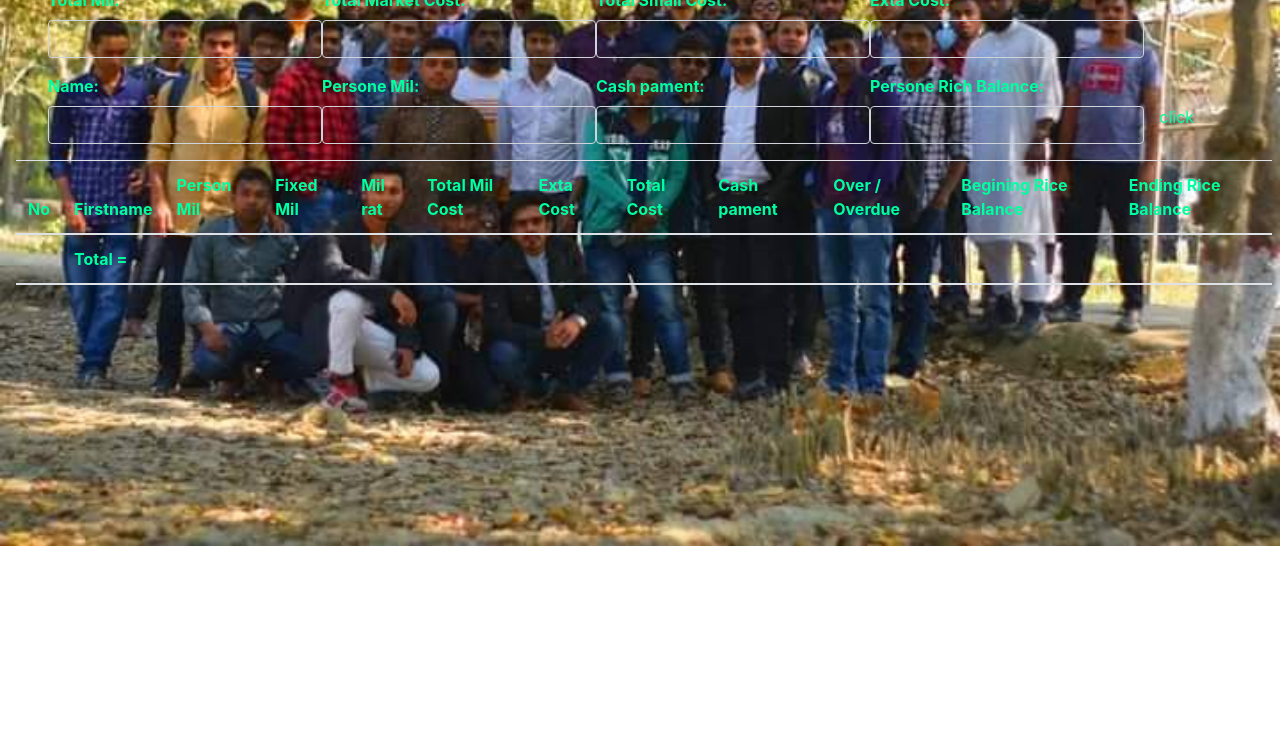
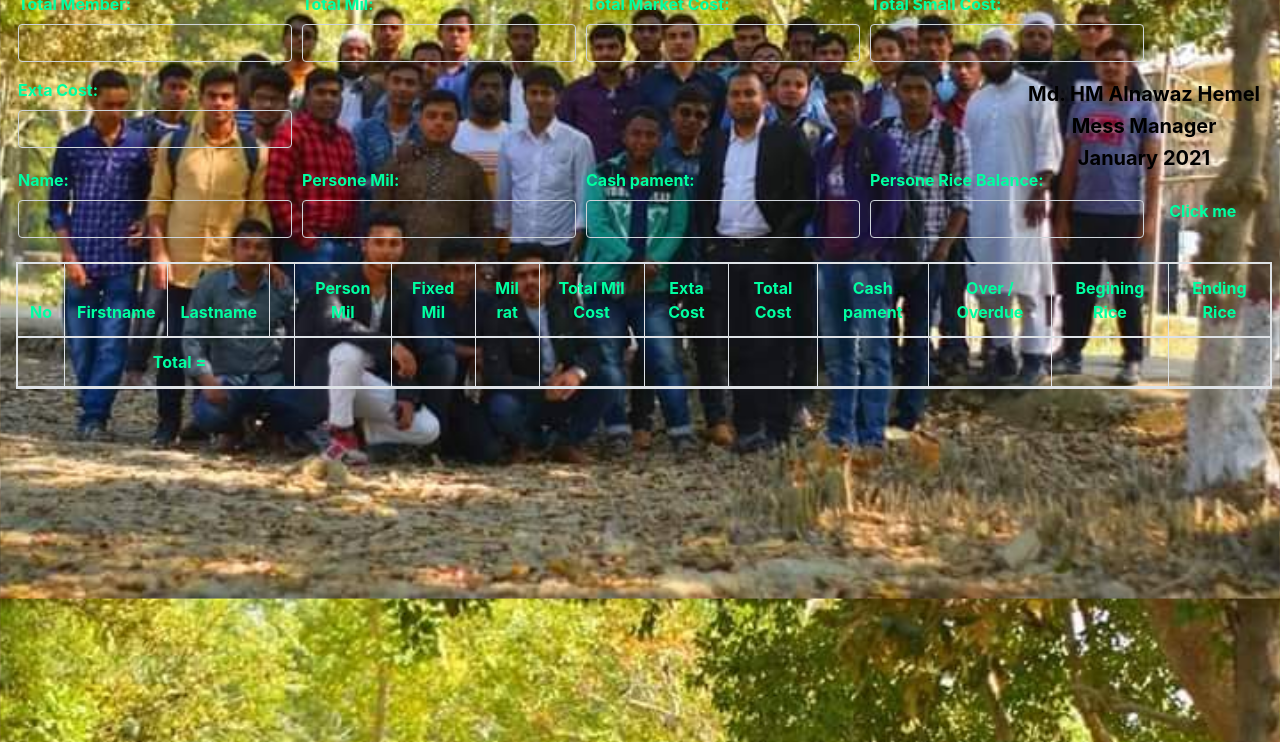
Before and after one commit to nazmulhasan21/Calculator-for-Mass-Maneger, a plain HTML site: page index.html in a window 1280 px wide. Shown: the part 58-800 px from the top of the page. Drawn offline with nearby package versions, Linux system fonts and the light colour scheme.

Commit message:
Add files via upload

```diff
--- a/app.js
+++ b/app.js
@@ -25,8 +25,8 @@ var CalculatController = (function(){
        allData:{
            cost:[],
            input:[]
-       }
-   };
+                }
+            };
    var list = [];
 
    return{
@@ -106,7 +106,7 @@ var CalculatController = (function(){
                 milRat = totalMarCost / obj.inputTotalMil;
                 fixedMil = (obj.inputPerSonMil >64 ? fixedMil = obj.inputPerSonMil : fixedMil = 65);
                 totalMilCost = milRat * (obj.inputPerSonMil > 64 ? obj.inputPerSonMil = obj.inputPerSonMil : 65);
-                extCost = obj.inputExtCost / 23;
+                extCost = obj.inputExtCost / obj.inputTotalMember;
                 totalCost = totalMilCost + extCost;
                 overDue = obj.inputCashPament - totalCost;
                 endingRiceBal = obj.inputPerRichBalance - obj.inputPerSonMil;
@@ -154,7 +154,8 @@ var UIController = (function(){
         inputExtCost: ".total_exta_cost",
         inputCashPament: ".total_pament",
         list_contaner: ".list_contaner",
-        inputPerRich_balance: ".perRice_balance"
+        inputPerRich_balance: ".perRice_balance",
+        inputTotalMember: ".total_member"
 
 
     };
@@ -171,6 +172,7 @@ var UIController = (function(){
                 inputExtCost: parseInt(document.querySelector(DOMString.inputExtCost).value),
                 inputCashPament: parseInt(document.querySelector(DOMString.inputCashPament).value),
                 inputPerRichBalance: parseInt(document.querySelector(DOMString.inputPerRich_balance).value),
+                inputTotalMember: parseInt(document.querySelector(DOMString.inputTotalMember).value)
 
 
             };
@@ -179,7 +181,7 @@ var UIController = (function(){
         addListItem:function(obj, input){
 
             var html, newHtml;
-            html = '<tr id="%id%"><td>%id%</td><td class="fname">%fname%</td><td class="persone_mil">%persone_mil% </td><td class="fixed_mil">%fixed_mil%</td><td class="mil_rat">%mil_rat%</td><td class="total_mil_cost">%total_mil_cost%</td><td class="exta_cost">%exta_cost%</td><td class="total_cost">%total_cost%</td><td class ="cash_pament"> %cashpament% </td><td class ="over_due"> %overdue% </td><td class ="begining_rice_balance"> %begining_rice_balance% </td><td class ="endning_rice_balance"> %endning_rice_balance% </td></tr>'
+            html = '<tr id="%id%"><td>%id%</td><td class="fname" colspan="3">%fname%</td><td class="persone_mil">%persone_mil% </td><td class="fixed_mil">%fixed_mil%</td><td class="mil_rat">%mil_rat%</td><td class="total_mil_cost">%total_mil_cost%</td><td class="exta_cost">%exta_cost%</td><td class="total_cost">%total_cost%</td><td class ="cash_pament"> %cashpament% </td><td class ="over_due"> %overdue% </td><td class ="begining_rice_balance"> %begining_rice_balance% </td><td class ="endning_rice_balance"> %endning_rice_balance% </td></tr>'
 
             newHtml = html.replace("%id%", obj.id);
             newHtml = newHtml.replace("%id%", obj.id);
@@ -200,6 +202,15 @@ var UIController = (function(){
             document.querySelector(DOMString.list_contaner).insertAdjacentHTML("beforeend", newHtml);
         },
 
+        clearFields: function(){
+                 var fields = document.querySelectorAll(".persone_data .form-control");
+                 fields.forEach((el, i) => {
+                      el.value = "";
+                     fields[0].focus();
+                 });
+
+        },
+
         displayTotalCost: function(obj, id){
 
 
@@ -214,7 +225,19 @@ var UIController = (function(){
              document.querySelector(".begining_total_rich").textContent= obj.beginingTotalRiceBal;
              document.querySelector(".ending_total_rich").textContent= obj.totalEndingRiceBal;
 
-         }
+         },
+         displayTime: function(){
+             var now, year;
+              now = new Date();
+              month = now.getMonth();
+              year = now.getFullYear();
+              months =  ["January", "February", "March", "April", "May", "June", "July", "August", "September", "October", "November", "December"];
+              time = months[month] + " " + year;
+
+
+              document.querySelectorAll(".time").forEach(el => el.textContent = time);
+            }
+
 
     };
 
@@ -260,6 +283,8 @@ var Controller = (function(CalCtrl, UICtrl){
 
 
        UICtrl.displayTotalCost(total, cost);
+
+      UICtrl.clearFields();
         console.log(cost);
        };
 
@@ -274,6 +299,8 @@ var Controller = (function(CalCtrl, UICtrl){
         init:function(){
             console.log("I am start");
             addEventListener();
+             //displytime
+            UICtrl.displayTime();
         }
     }
 
--- a/index.html
+++ b/index.html
@@ -22,13 +22,24 @@
     <title>Calculator for Mass Maneger</title>
 </head>
 <body>
-<section>
-  <h2 class="text-center">Calculator for Mass Maneger</h2>
+<section class="mt-1">
+  <h2 class="text-center">Calculator for Mass Maneger <span class="time"></span></h2>
+    <div class="messManagerdetials text-center pl-1">
+        <h5 >Md. HM Alnawaz Hemel </h5>
+        <h5>Mess Manager</h5>
+    <h5 class="time"></h5>
+</div>
+
 </section>
     <!-- input section -->
     <section class="input_section">
-        <div class="row ml-5 ">
+        <div class="row ml-2 mb-1  ">
 
+
+                <div class="form-group">
+                    <label for="usr">Total Member:</label>
+                    <input type="number" class="form-control total_member" id="usr">
+                </div>
 
 
                 <div class="form-group">
@@ -54,7 +65,7 @@
         </div>
 
 
-        <div class="row ml-5">
+        <div class="row ml-2 mb-2 persone_data ">
 
             <div class="form-group ">
                 <label for="usr">Name:</label>
@@ -72,13 +83,13 @@
             </div>
 
             <div class="form-group">
-                <label for="usr">Persone Rich Balance:</label>
+                <label for="usr">Persone Rice Balance:</label>
                 <input type="number" class="form-control perRice_balance" id="usr">
             </div>
 
             <div class="form-group">
                 <label for="usr"></label>
-                <button type="button" class="form-control btn">click</button>
+                <button type="button" class="form-control btn">Click me</button>
             </div>
 
         </div>
@@ -88,27 +99,29 @@
     <!-- output section -->
 <section>
     <div class="row ml-3 mr-2 ">
-            <table class="table table-striped table-responsive">
+            <table class="table table-bordered text-center table-striped table-responsive">
                     <thead>
                       <tr>
                         <th>No</th>
-                        <th>Firstname</th>
+                        <th c >Firstname</th>
+                        <th >Lastname</th>
+                        <th ></th>
                         <th>Person Mil</th>
                         <th>Fixed Mil</th>
                         <th>Mil rat</th>
                         <th>Total Mil Cost</th>
-                        <th>Exta Cost</th>
+                        <th>Exta Cost </th>
                         <th>Total  Cost</th>
                         <th>Cash pament</th>
                         <th>Over / Overdue</th>
-                        <th>Begining Rice Balance</th>
-                        <th>Ending Rice Balance</th>
+                        <th>Begining Rice</th>
+                        <th>Ending Rice</th>
                       </tr>
                     </thead>
                     <tbody class="list_contaner">
                       <!-- <tr id="0">
                         <td>1</td>
-                        <td class="fname">Md. Nazmul Hasan</td>
+                        <td class="fname " colspan="3">Md. Asif Mahmud Shawon</td>
                         <td class="persone_mil"> 45 </td>
                         <td class="fixed_mil">65</td>
                         <td class="mil_rat">12.34</td>
@@ -125,7 +138,7 @@
                     <thead>
                       <tr>
                         <th class="mamber"></th>
-                        <th class="total">Total =</th>
+                        <th class="total" colspan="3">Total =</th>
                         <th class="personeMil"> </th>
                         <th class="totalFixMil"> </th>
                         <th class="mil_rat"></th>
--- a/style.css
+++ b/style.css
@@ -1,15 +1,35 @@
 body{
     margin: auto;
     background:url(slider2.jpeg);
-    background-repeat: no-repeat;
     background-position: center;
     background-size: cover;
-    color: aqua;
+    position: relative;
 }
+
 * {
     color:#00ffa1;
 
 }
+
+
+
+.messManagerdetials{
+    position: absolute;
+    right: 20px;
+    top: 136px;
+
+
+}
+.messManagerdetials h5, h5.time{
+    font-weight: bold;
+    color: black !important;
+}
+
+.form-group{
+    margin-left: 10px;
+}
+
+
 
 label{
     font-weight: bold;
@@ -18,5 +38,6 @@ label{
     background: transparent;
 }
 .btn{
+    font-weight: bold;
     color: #00ffa1;
 }
```
Lines whose indentation alone changed are shown as unchanged.
